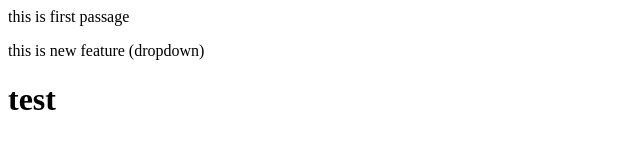
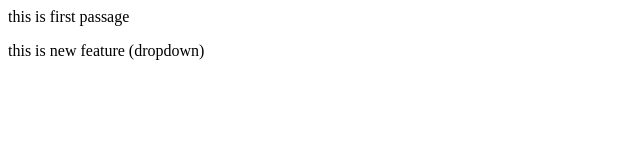
Before and after one commit to SANKAMBL/localrepo, a plain HTML site: page index.html in a window 1280 px wide. Shown: the full height of the page, 0-640 px from the left. Drawn offline with Linux system fonts and the light colour scheme.

Commit message:
after reset

```diff
--- a/index.html
+++ b/index.html
@@ -1,3 +1,2 @@
 <p>this is first passage</p>
 <p>this is new feature (dropdown)</p>
-<h1>test</h1>
```
